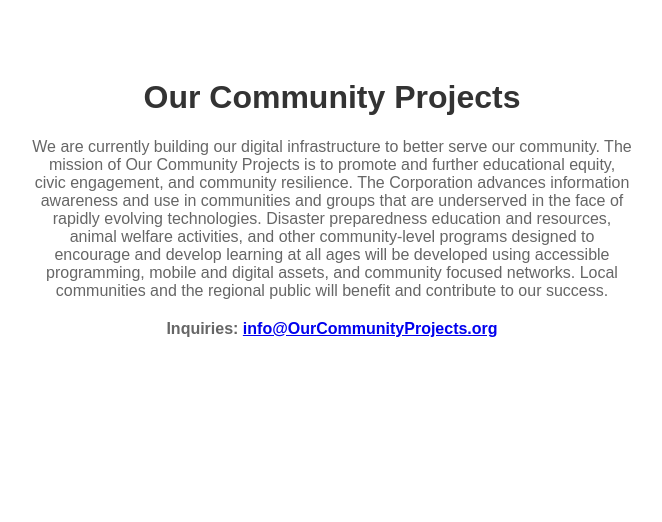
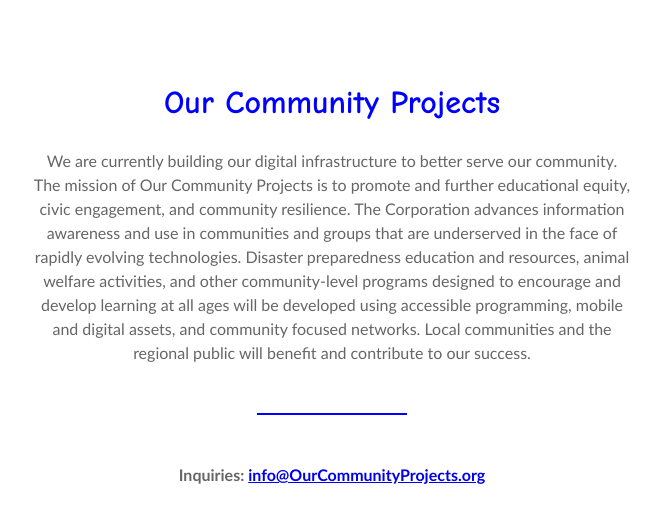
Before and after one commit to FluffyRage/FluffyRage.Github.io, a plain HTML site: page index.html in a window 1280 px wide. Shown: the whole page, without its empty margins (308-970 px from the left). Drawn offline with Linux system fonts and the light colour scheme.

Commit message:
Update index.html

```diff
--- a/index.html
+++ b/index.html
@@ -3,10 +3,31 @@
 <head>
     <title>Our Community Projects</title>
     <style>
-        body { font-family: sans-serif; text-align: center; padding: 50px; }
-        h1 { color: #333; }
-        p { color: #666; max-width: 600px; margin: 0 auto; }
-        .contact { margin-top: 20px; font-weight: bold; }
+        body {
+            font-family: Calibri, sans-serif;
+            text-align: center;
+            padding: 50px;
+            line-height: 1.5; /* Sets line spacing to 1.5 */
+        }
+        h1 {
+            color: #0000FF; /* Pure blue */
+            font-weight: bold;
+            font-family: 'Brush Script MT', 'Comic Sans MS', cursive, sans-serif; /* Script style font */
+        }
+        p {
+            color: #666;
+            max-width: 600px;
+            margin: 0 auto;
+        }
+        .divider {
+            width: 150px; /* Width of the decorative line */
+            border: 0;
+            border-top: 2px solid #0000FF; /* Matches the blue theme */
+            margin: 0 auto;
+        }
+        .contact {
+            font-weight: bold;
+        }
     </style>
 </head>
 <body>
@@ -19,6 +40,13 @@ technologies. Disaster preparedness education and resources, animal welfare acti
 other community-level programs designed to encourage and develop learning at all ages will be
 developed using accessible programming, mobile and digital assets, and community focused
 networks. Local communities and the regional public will benefit and contribute to our success. </p>
+
+    <!-- 2 carriage returns (breaks) before the line -->
+    <br><br>
+    <hr class="divider">
+    <!-- 2 carriage returns (breaks) after the line -->
+    <br><br>
+
     <div class="contact">
         <p>Inquiries: <a href="mailto:info@ourcommunityprojects.org">info@OurCommunityProjects.org</a></p>
     </div>
```
